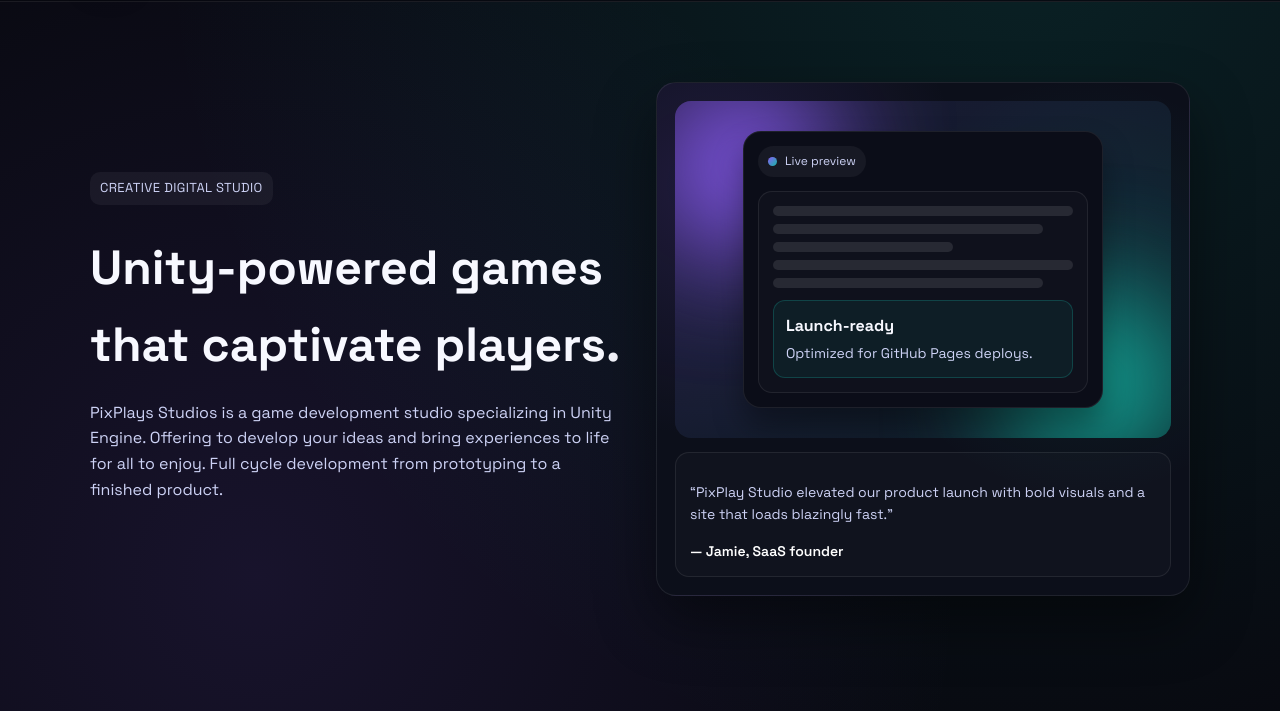
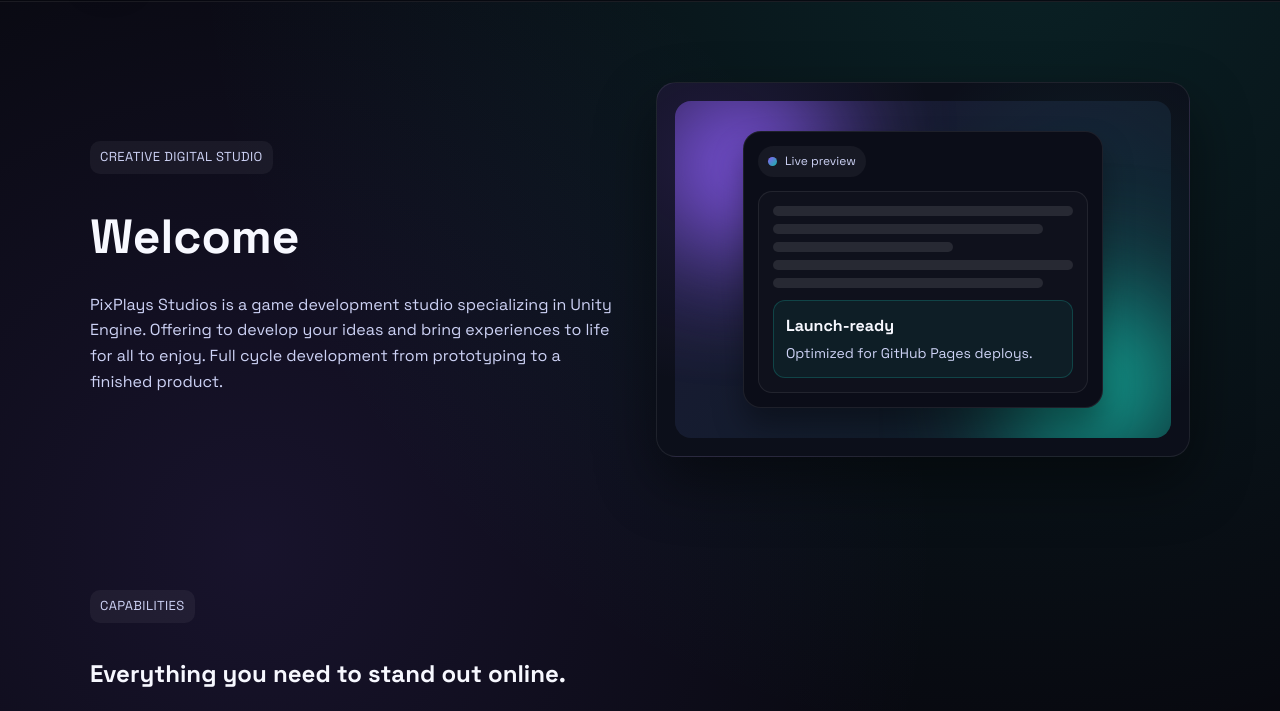
Before and after one commit to stefione/pixplaysstudio, a plain HTML site: page index.html in a window 1280 px wide. Shown: the part 83-794 px from the top of the page. Drawn offline with Linux system fonts and the light colour scheme.

Commit message:
Update index.html

```diff
--- a/index.html
+++ b/index.html
@@ -31,7 +31,7 @@
       <div class="container hero-grid">
         <div class="hero-copy">
           <p class="eyebrow">Creative digital studio</p>
-          <h1>Unity-powered games that captivate players.</h1>
+          <h1>Welcome</h1>
           <p class="lede">
             PixPlays Studios is a game development studio specializing in Unity Engine. Offering to develop your ideas and bring experiences to life for all to enjoy. Full cycle development from prototyping to a finished product.
           </p>
@@ -59,10 +59,6 @@
                 </div>
               </div>
             </div>
-          </div>
-          <div class="card-footer">
-            <p>“PixPlay Studio elevated our product launch with bold visuals and a site that loads blazingly fast.”</p>
-            <span class="credit">— Jamie, SaaS founder</span>
           </div>
         </div>
       </div>
```
